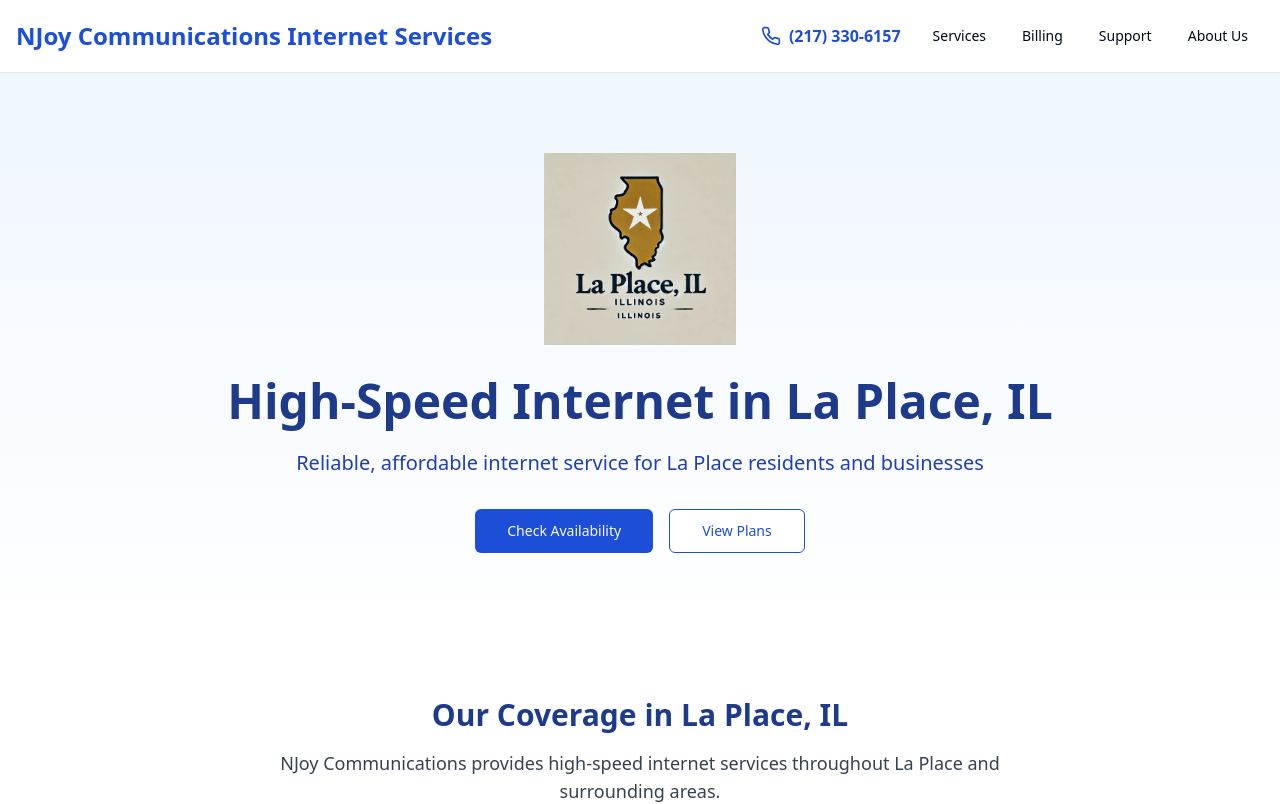
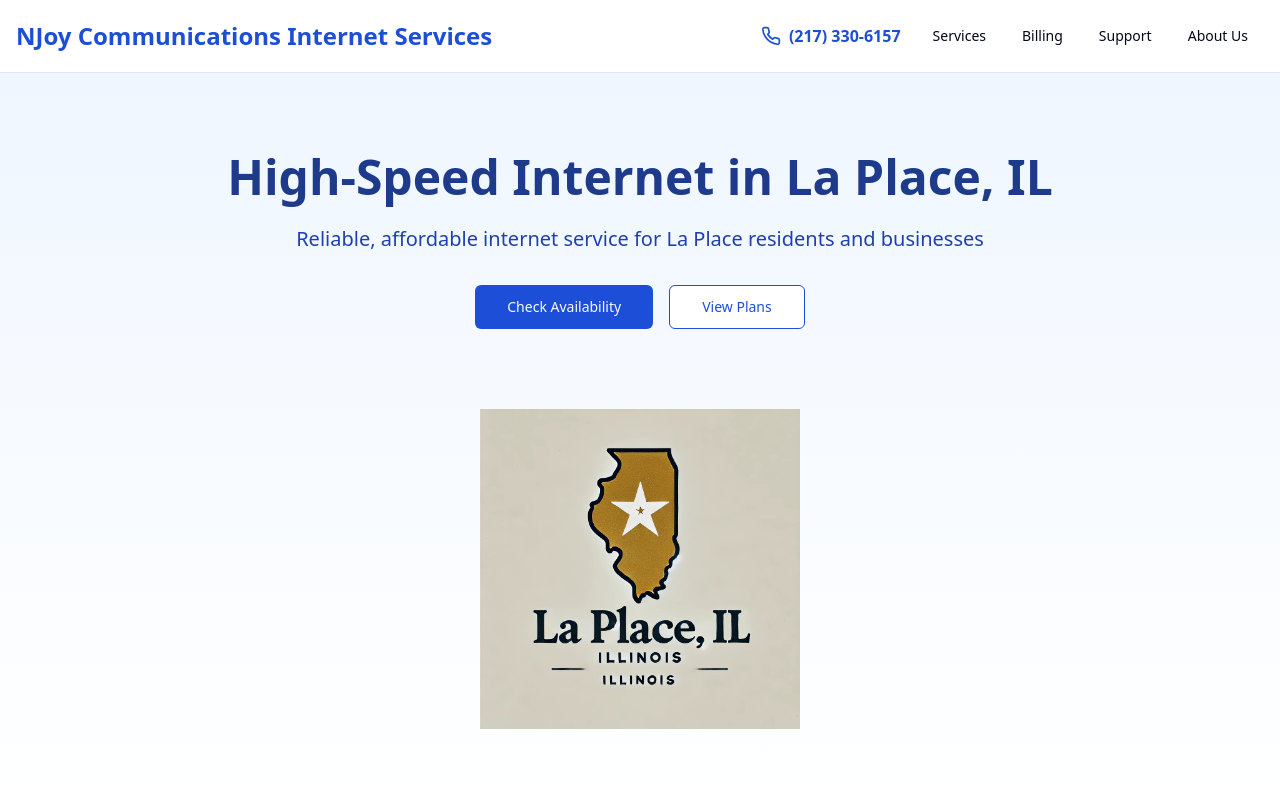
Before and after one commit to MrRich70/shareable-sites-galaxy, a React (Vite) app: page /la-place-il-internet-service-provider in a window 1280 px wide. Shown: the top 804 px of the page. Built offline with nearby package versions, Linux system fonts and the light colour scheme.

Commit message:
Adjust element position and size
The element's position on the page was adjusted and its size was increased.

```diff
--- a/src/components/laplace/HeroSection.tsx
+++ b/src/components/laplace/HeroSection.tsx
@@ -8,20 +8,13 @@ const HeroSection = () => {
     <section className="bg-gradient-to-b from-blue-50 to-white py-20">
       <div className="container mx-auto px-4">
         <div className="flex flex-col items-center text-center">
-          <div className="mb-8 w-48 h-48">
-            <img
-              src="/lovable-uploads/08e669e3-3365-4082-bad7-0c9da3a1b03e.png"
-              alt="La Place, Illinois logo"
-              className="w-full h-full object-contain"
-            />
-          </div>
           <h1 className="text-4xl md:text-5xl font-bold text-blue-900 mb-6">
             High-Speed Internet in La Place, IL
           </h1>
           <p className="text-xl text-blue-800 mb-8 max-w-3xl">
             Reliable, affordable internet service for La Place residents and businesses
           </p>
-          <div className="flex flex-col sm:flex-row gap-4">
+          <div className="flex flex-col sm:flex-row gap-4 mb-12">
             <Link to="/service-packages">
               <Button size="lg" className="bg-blue-700 hover:bg-blue-800">
                 Check Availability
@@ -33,6 +26,14 @@ const HeroSection = () => {
               </Button>
             </Link>
           </div>
+
+          <div className="mt-8 w-64 h-64 md:w-80 md:h-80">
+            <img
+              src="/lovable-uploads/08e669e3-3365-4082-bad7-0c9da3a1b03e.png"
+              alt="La Place, Illinois logo"
+              className="w-full h-full object-contain"
+            />
+          </div>
         </div>
       </div>
     </section>
```
